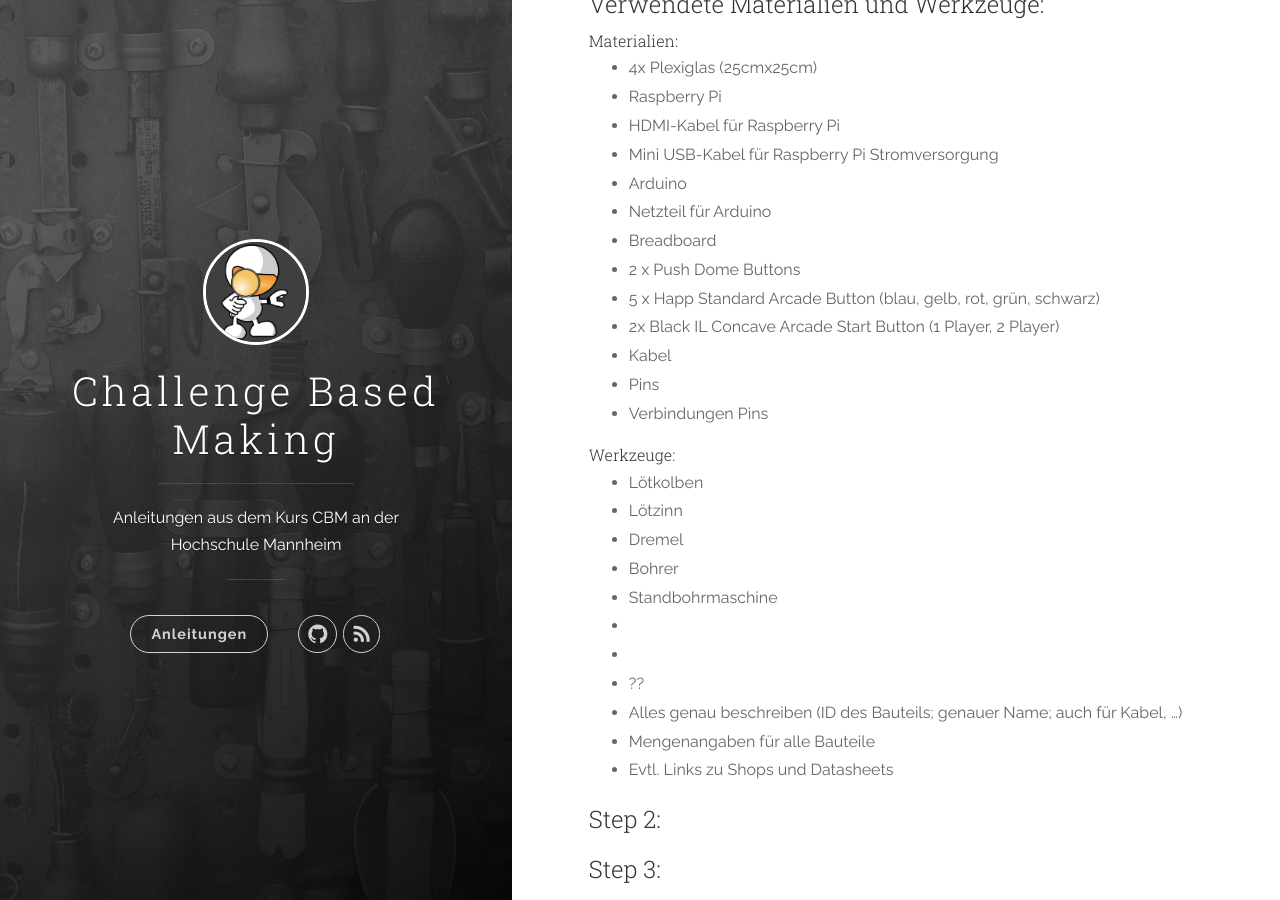
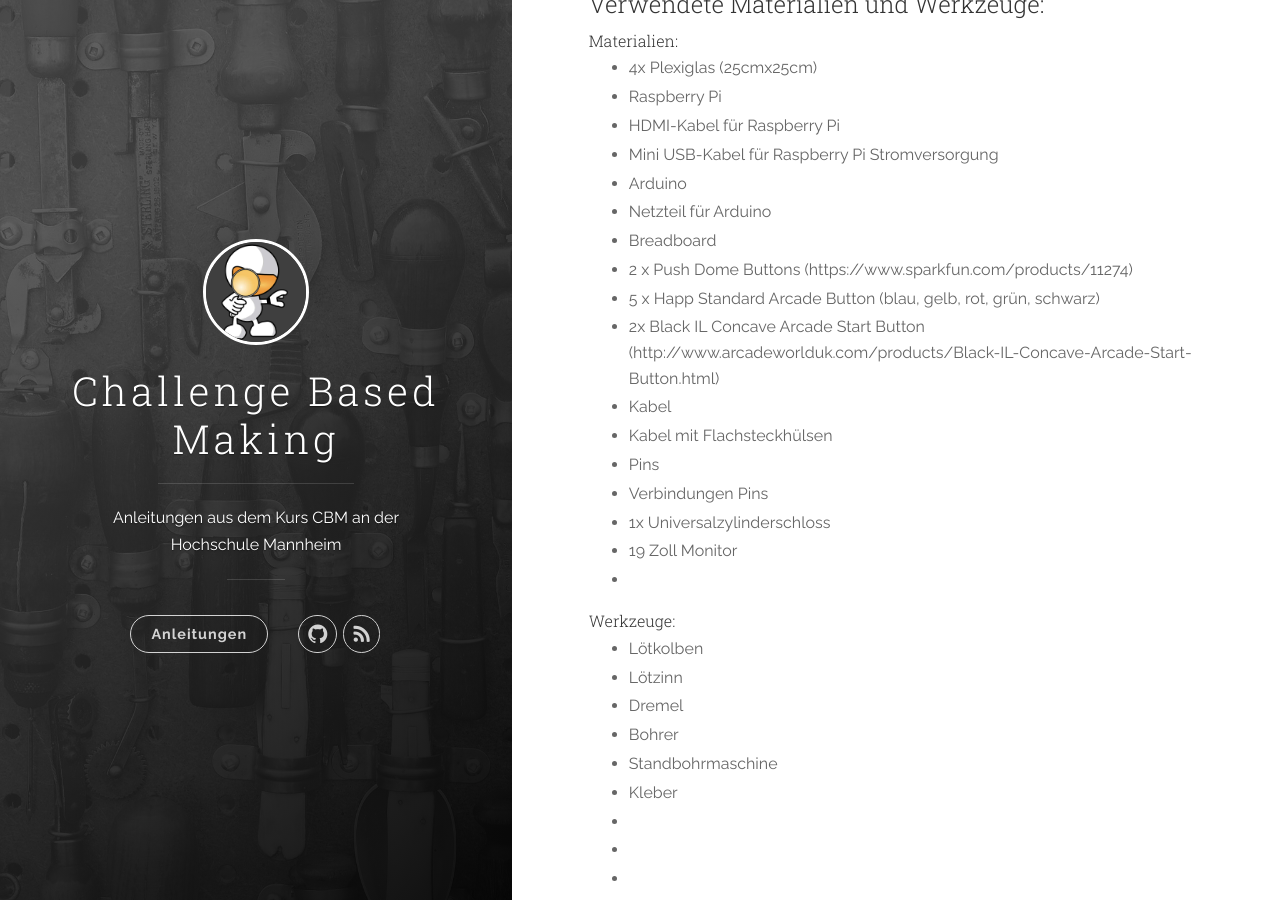
Before and after one commit to cbm-instructions/cbm-instructions.github.io, a Jekyll site: the page built from _posts/2016-06-13-twoandahalfwomen.markdown, in a window 1280 px wide and 900 px high, scrolled down 557 px. Built offline with Jekyll 4.4.1, drawn with Linux system fonts in a browser that asks for light colours; nearby versions of some CDN libraries.

Commit message:
Materialliste aktualisiert

```diff
--- a/_posts/2016-06-13-twoandahalfwomen.markdown
+++ b/_posts/2016-06-13-twoandahalfwomen.markdown
@@ -24,12 +24,16 @@ Erste 2 Sätze als Elevator Pitch für Social Media:
   - Arduino
   - Netzteil für Arduino
   - Breadboard
-  - 2 x Push Dome Buttons
+  - 2 x Push Dome Buttons (https://www.sparkfun.com/products/11274)
   - 5 x Happ Standard Arcade Button (blau, gelb, rot, grün, schwarz)
-  - 2x Black IL Concave Arcade Start Button (1 Player, 2 Player)
+  - 2x Black IL Concave Arcade Start Button (http://www.arcadeworlduk.com/products/Black-IL-Concave-Arcade-Start-Button.html)
   - Kabel
+  - Kabel mit Flachsteckhülsen
   - Pins
   - Verbindungen Pins
+  - 1x Universalzylinderschloss
+  - 19 Zoll Monitor
+  -
 
 ### Werkzeuge:
   - Lötkolben
@@ -37,6 +41,8 @@ Erste 2 Sätze als Elevator Pitch für Social Media:
   - Dremel
   - Bohrer
   - Standbohrmaschine
+  - Kleber
+  -
   -
   -
   - ??
```
